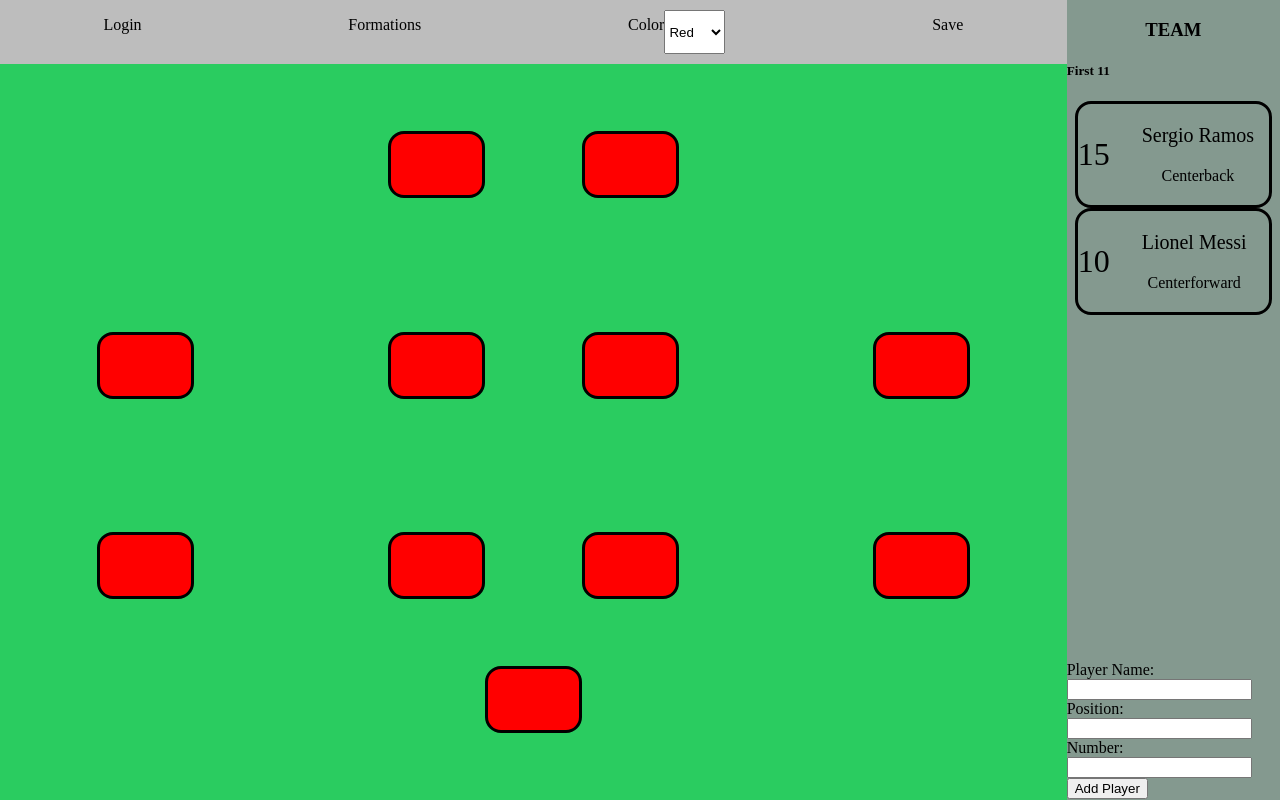
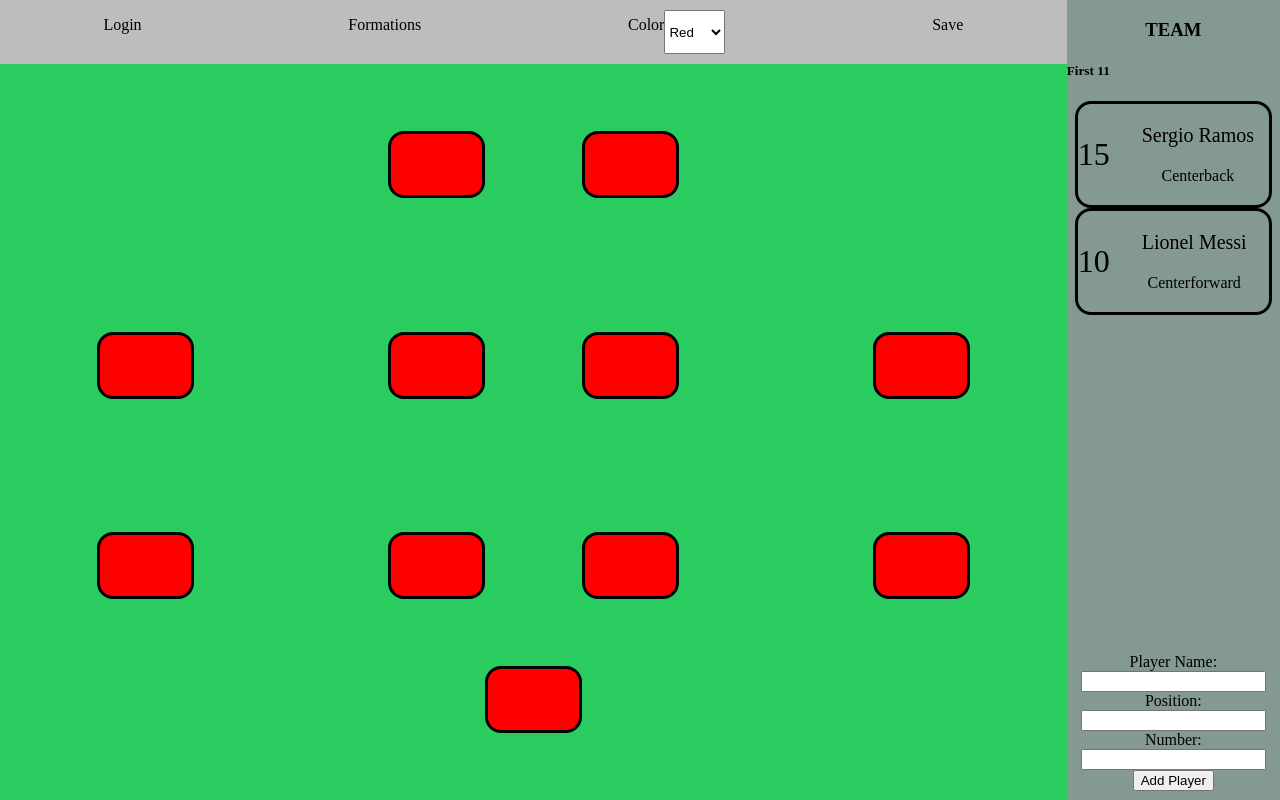
Before and after one commit to gregbabbert/lineup, a React app: page / in a window 1280 px wide. Built offline with nearby package versions, Linux system fonts and the light colour scheme.

Commit message:
work on team list and player form styling

```diff
--- a/app/components/Team.js
+++ b/app/components/Team.js
@@ -43,16 +43,16 @@ const Team = () => {
       })}
       </div>
       <form id="player-form" onSubmit={handleSubmit} >
-        <label htmlFor="player-name">Player Name:</label>
+        <label style={{display: "block"}} htmlFor="player-name">Player Name:</label>
         <input name="player-name" />
 
-        <label htmlFor="player-position">Position:</label>
+        <label style={{display: "block"}} htmlFor="player-position">Position:</label>
         <input name="player-position" />
 
-        <label htmlFor="number">Number:</label>
+        <label style={{display: "block"}} htmlFor="number">Number:</label>
         <input name="number" />
 
-        <button type="submit">Add Player</button>
+        <button style={{display: "block"}} type="submit">Add Player</button>
       </form>
     </div>
   );
--- a/public/style.css
+++ b/public/style.css
@@ -135,7 +135,7 @@ body {
 
 .player-list {
   overflow-x: hidden;
-  height: 70%;
+  height: 65%;
   overflow-y: auto;
   text-align:justify;
 }
@@ -171,3 +171,11 @@ body {
     margin-top: 10px;
     margin-bottom: 10px;
 }
+
+form#player-form {
+  margin-top: 2em;
+  margin-bottom: 2em;
+  align-items: center;
+  display:flex;
+  flex-direction: column;
+}
```
Also changed, not shown: public/bundle.js, 1 other file (tests, documents, lock files or other folders).
